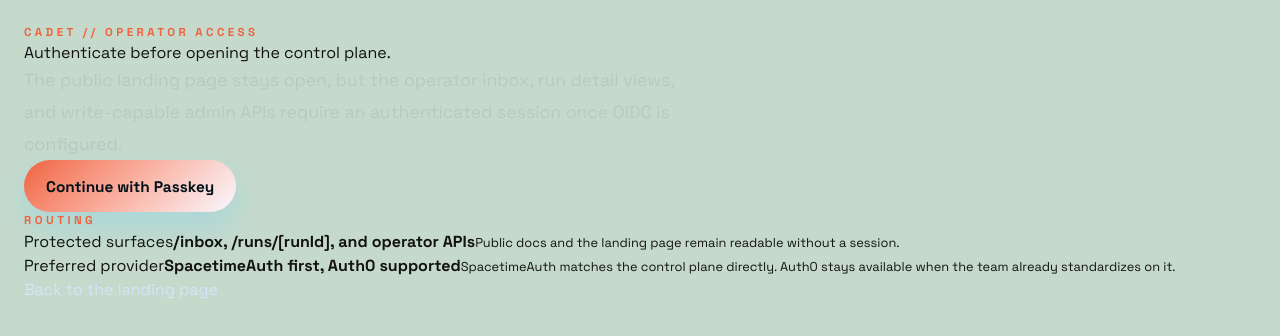
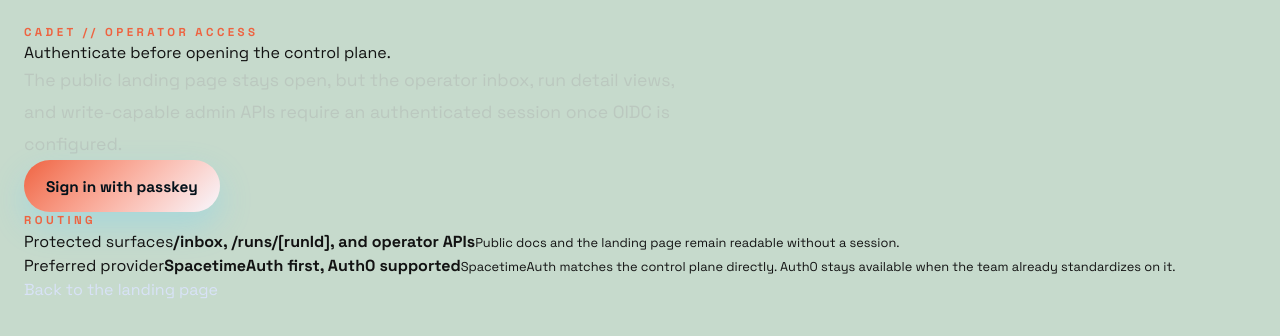
Before and after one commit to The-Firmament-Labs/cadet, a Next.js app in the folder apps/web/: page /login in a window 1280 px wide. Shown: the top 336 px of the page. Built offline with nearby package versions, Linux system fonts and the light colour scheme; no server answers; what @starbridge/core would draw is missing.

Commit message:
Remove last next-auth import from login provider-buttons

```diff
--- a/apps/web/app/login/provider-buttons.tsx
+++ b/apps/web/app/login/provider-buttons.tsx
@@ -1,26 +1,17 @@
 "use client";
-
-import { signIn } from "next-auth/react";
 
 export function ProviderButtons({
   callbackUrl,
-  providers
+  providers,
 }: {
   callbackUrl: string;
   providers: Array<{ id: string; name: string }>;
 }) {
   return (
     <div className="posterActions">
-      {providers.map((provider, index) => (
-        <button
-          key={provider.id}
-          className={index === 0 ? "primaryAction" : "secondaryAction"}
-          onClick={() => void signIn(provider.id, { callbackUrl })}
-          type="button"
-        >
-          Continue with {provider.name}
-        </button>
-      ))}
+      <a className="primaryAction" href={`/sign-in?next=${encodeURIComponent(callbackUrl)}`}>
+        Sign in with passkey
+      </a>
     </div>
   );
 }
```
